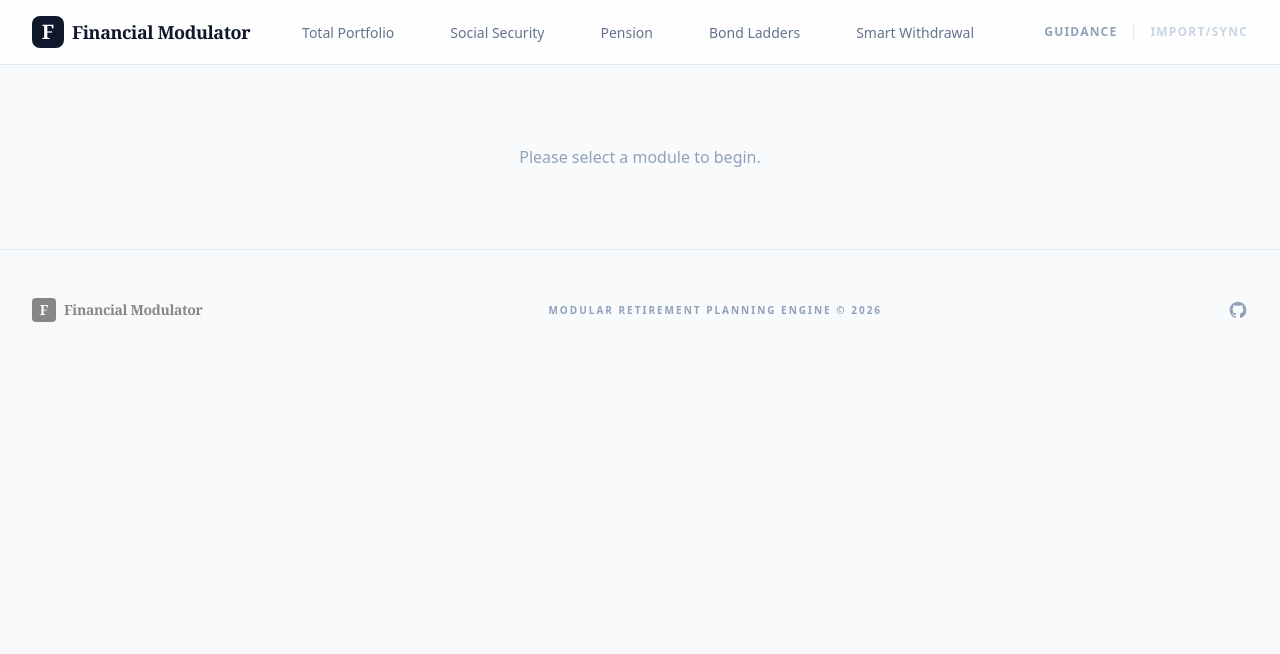
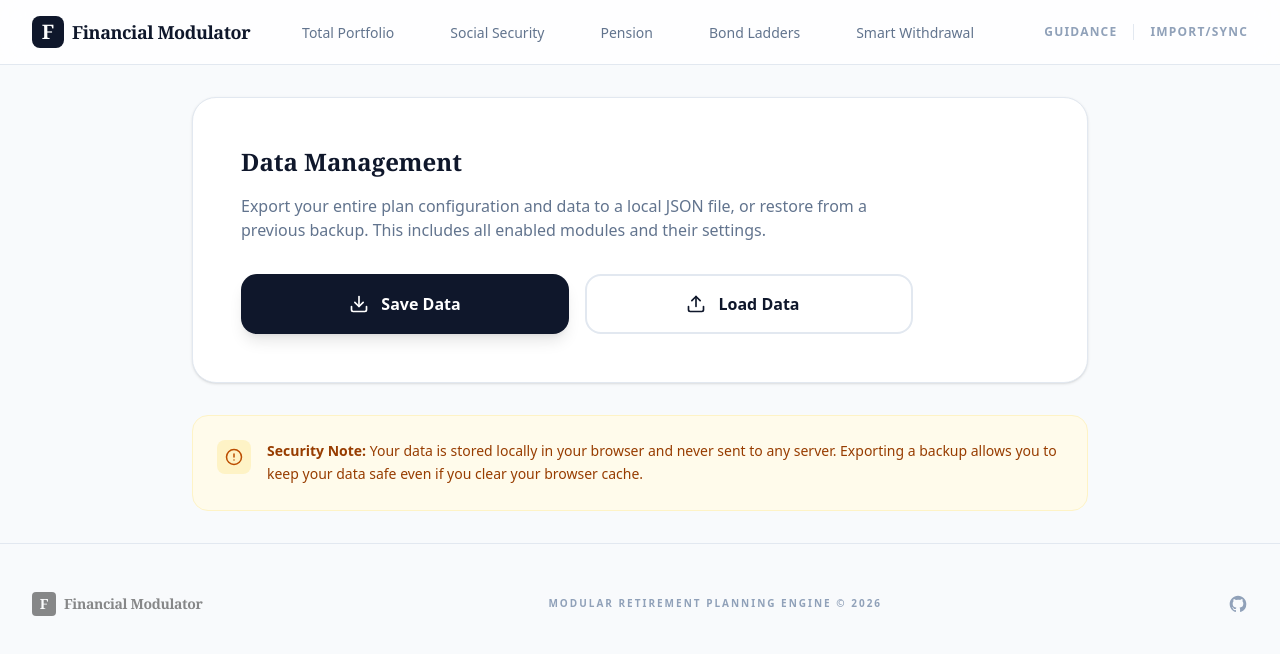
Before and after one commit to bdarcus/fin-plan-shell, a SvelteKit app: page /import in a window 1280 px wide. Shown: the top 654 px of the page. Built offline with nearby package versions, Linux system fonts and the light colour scheme.

Commit message:
feat: restore and enhance global import/export support
- Move global import/export from dashboard to dedicated /import page
- Update navigation to ensure Import/Sync button is always accessible
- Include registry state (enabled modules) in global export/import
- Improve UI for data management page

```diff
--- a/src/lib/core/registry.svelte.ts
+++ b/src/lib/core/registry.svelte.ts
@@ -35,6 +35,11 @@ class ModuleRegistry {
 		}
 	}
 
+	loadFromData(data: Record<string, boolean>) {
+		this.enabledMap = { ...this.enabledMap, ...data };
+		this.saveRegistry();
+	}
+
 	toggleModule(id: string) {
 		this.enabledMap[id] = !this.enabledMap[id];
 		this.saveRegistry();
--- a/src/lib/shared/persistence.ts
+++ b/src/lib/shared/persistence.ts
@@ -11,6 +11,7 @@ export function exportAllData() {
 	const data: Record<string, unknown> = {
 		version: "1.0",
 		timestamp: new Date().toISOString(),
+		registry: registry.enabledMap,
 		planning: get(planningStore),
 	};
 
@@ -38,6 +39,7 @@ export function importAllData(json: string) {
 	try {
 		const data = JSON.parse(json);
 
+		if (data.registry) registry.loadFromData(data.registry);
 		if (data.planning) planningStore.save(data.planning);
 
 		// Hydrate each registered module if data exists for it
--- a/src/routes/+layout.svelte
+++ b/src/routes/+layout.svelte
@@ -28,12 +28,7 @@
 	}
 
 	function handleImportSync() {
-		if (registry.activeId) {
-			goto(`${base}/import`);
-		} else {
-			// If no module active, go to dashboard so they can pick one
-			goto(`${base}/`);
-		}
+		goto(`${base}/import`);
 	}
 </script>
 
@@ -93,9 +88,7 @@
 					<div class="h-4 w-px bg-slate-200"></div>
 					<button
 						onclick={handleImportSync}
-						class="text-xs font-black uppercase tracking-widest {registry.activeId
-							? 'text-slate-400 hover:text-slate-900'
-							: 'text-slate-300'} transition-colors"
+						class="text-xs font-black uppercase tracking-widest text-slate-400 hover:text-slate-900 transition-colors"
 						>Import/Sync</button
 					>
 				</div>
--- a/src/routes/+page.svelte
+++ b/src/routes/+page.svelte
@@ -5,21 +5,10 @@
 	import { registry } from "$lib";
 	import { SmartWithdrawalModule } from "$lib/modules/smart-withdrawals";
 	import { formatCurrency } from "$lib/shared/financial";
-	import { exportAllData, importAllData } from "$lib/shared/persistence";
 
 	function manageModule(id: string) {
 		registry.setActive(id);
 		goto(`${base}/design`);
-	}
-
-	async function handleImport(e: Event) {
-		const target = e.target as HTMLInputElement;
-		const file = target.files?.[0];
-		if (!file) return;
-		const text = await file.text();
-		if (importAllData(text)) {
-			window.location.reload();
-		}
 	}
 
 	function toggleModule(id: string) {
@@ -90,55 +79,6 @@
 						class="px-6 py-3 bg-slate-900 text-white font-bold rounded-xl hover:bg-slate-800 transition-colors shadow-lg"
 						>Optimize Spending</button
 					>
-				</div>
-
-				<div class="pt-6 border-t border-slate-100 flex items-center space-x-6">
-					<button
-						onclick={exportAllData}
-						class="flex items-center text-[10px] font-black uppercase tracking-widest text-slate-400 hover:text-emerald-600 transition-colors"
-					>
-						<svg
-							xmlns="http://www.w3.org/2000/svg"
-							width="14"
-							height="14"
-							viewBox="0 0 24 24"
-							fill="none"
-							stroke="currentColor"
-							stroke-width="2.5"
-							stroke-linecap="round"
-							stroke-linejoin="round"
-							class="mr-2"
-							><path d="M21 15v4a2 2 0 0 1-2 2H5a2 2 0 0 1-2-2v-4" /><polyline
-								points="7 10 12 15 17 10"
-							/><line x1="12" x2="12" y1="3" y2="15" /></svg
-						> Save Data
-					</button>
-					<label
-						class="flex items-center text-[10px] font-black uppercase tracking-widest text-slate-400 hover:text-blue-600 transition-colors cursor-pointer"
-					>
-						<svg
-							xmlns="http://www.w3.org/2000/svg"
-							width="14"
-							height="14"
-							viewBox="0 0 24 24"
-							fill="none"
-							stroke="currentColor"
-							stroke-width="2.5"
-							stroke-linecap="round"
-							stroke-linejoin="round"
-							class="mr-2"
-							><path d="M21 15v4a2 2 0 0 1-2 2H5a2 2 0 0 1-2-2v-4" /><polyline
-								points="17 8 12 3 7 8"
-							/><line x1="12" x2="12" y1="3" y2="15" /></svg
-						>
-						Load Data
-						<input
-							type="file"
-							accept=".json"
-							onchange={handleImport}
-							class="hidden"
-						/>
-					</label>
 				</div>
 			</div>
 
--- a/src/routes/import/+page.svelte
+++ b/src/routes/import/+page.svelte
@@ -1,6 +1,16 @@
 <script lang="ts">
-	// biome-ignore lint/correctness/noUnusedImports: used in template
 	import { registry } from "$lib";
+	import { exportAllData, importAllData } from "$lib/shared/persistence";
+
+	async function handleImport(e: Event) {
+		const target = e.target as HTMLInputElement;
+		const file = target.files?.[0];
+		if (!file) return;
+		const text = await file.text();
+		if (importAllData(text)) {
+			window.location.reload();
+		}
+	}
 </script>
 
 {#if registry.activeId}
@@ -20,7 +30,98 @@
 		</div>
 	{/if}
 {:else}
-	<div class="p-12 text-center text-slate-400">
-		Please select a module to begin.
+	<div class="max-w-4xl mx-auto space-y-8">
+		<section
+			class="bg-white p-8 md:p-12 rounded-3xl border border-slate-200 shadow-sm"
+		>
+			<div class="max-w-2xl">
+				<h2 class="text-2xl font-serif font-bold text-slate-900 mb-4">
+					Data Management
+				</h2>
+				<p class="text-slate-500 mb-8">
+					Export your entire plan configuration and data to a local JSON file,
+					or restore from a previous backup. This includes all enabled modules
+					and their settings.
+				</p>
+
+				<div class="grid grid-cols-1 sm:grid-cols-2 gap-4">
+					<button
+						onclick={exportAllData}
+						class="flex items-center justify-center space-x-3 px-6 py-4 bg-slate-900 text-white rounded-2xl hover:bg-slate-800 transition-colors font-bold shadow-lg"
+					>
+						<svg
+							xmlns="http://www.w3.org/2000/svg"
+							width="20"
+							height="20"
+							viewBox="0 0 24 24"
+							fill="none"
+							stroke="currentColor"
+							stroke-width="2"
+							stroke-linecap="round"
+							stroke-linejoin="round"
+							><path d="M21 15v4a2 2 0 0 1-2 2H5a2 2 0 0 1-2-2v-4" /><polyline
+								points="7 10 12 15 17 10"
+							/><line x1="12" x2="12" y1="3" y2="15" /></svg
+						>
+						<span>Save Data</span>
+					</button>
+
+					<label
+						class="flex items-center justify-center space-x-3 px-6 py-4 bg-white border-2 border-slate-200 text-slate-900 rounded-2xl hover:border-emerald-500 hover:text-emerald-600 transition-all font-bold cursor-pointer"
+					>
+						<svg
+							xmlns="http://www.w3.org/2000/svg"
+							width="20"
+							height="20"
+							viewBox="0 0 24 24"
+							fill="none"
+							stroke="currentColor"
+							stroke-width="2"
+							stroke-linecap="round"
+							stroke-linejoin="round"
+							><path d="M21 15v4a2 2 0 0 1-2 2H5a2 2 0 0 1-2-2v-4" /><polyline
+								points="17 8 12 3 7 8"
+							/><line x1="12" x2="12" y1="3" y2="15" /></svg
+						>
+						<span>Load Data</span>
+						<input
+							type="file"
+							accept=".json"
+							onchange={handleImport}
+							class="hidden"
+						/>
+					</label>
+				</div>
+			</div>
+		</section>
+
+		<div
+			class="p-6 bg-amber-50 rounded-2xl border border-amber-100 flex items-start space-x-4"
+		>
+			<div class="p-2 bg-amber-100 text-amber-700 rounded-lg">
+				<svg
+					xmlns="http://www.w3.org/2000/svg"
+					width="18"
+					height="18"
+					viewBox="0 0 24 24"
+					fill="none"
+					stroke="currentColor"
+					stroke-width="2"
+					stroke-linecap="round"
+					stroke-linejoin="round"
+					><circle cx="12" cy="12" r="10" /><line
+						x1="12"
+						y1="8"
+						x2="12"
+						y2="12"
+					/><line x1="12" y1="16" x2="12.01" y2="16" /></svg
+				>
+			</div>
+			<div class="text-sm text-amber-800 leading-relaxed">
+				<strong>Security Note:</strong> Your data is stored locally in your browser
+				and never sent to any server. Exporting a backup allows you to keep your
+				data safe even if you clear your browser cache.
+			</div>
+		</div>
 	</div>
 {/if}
```
